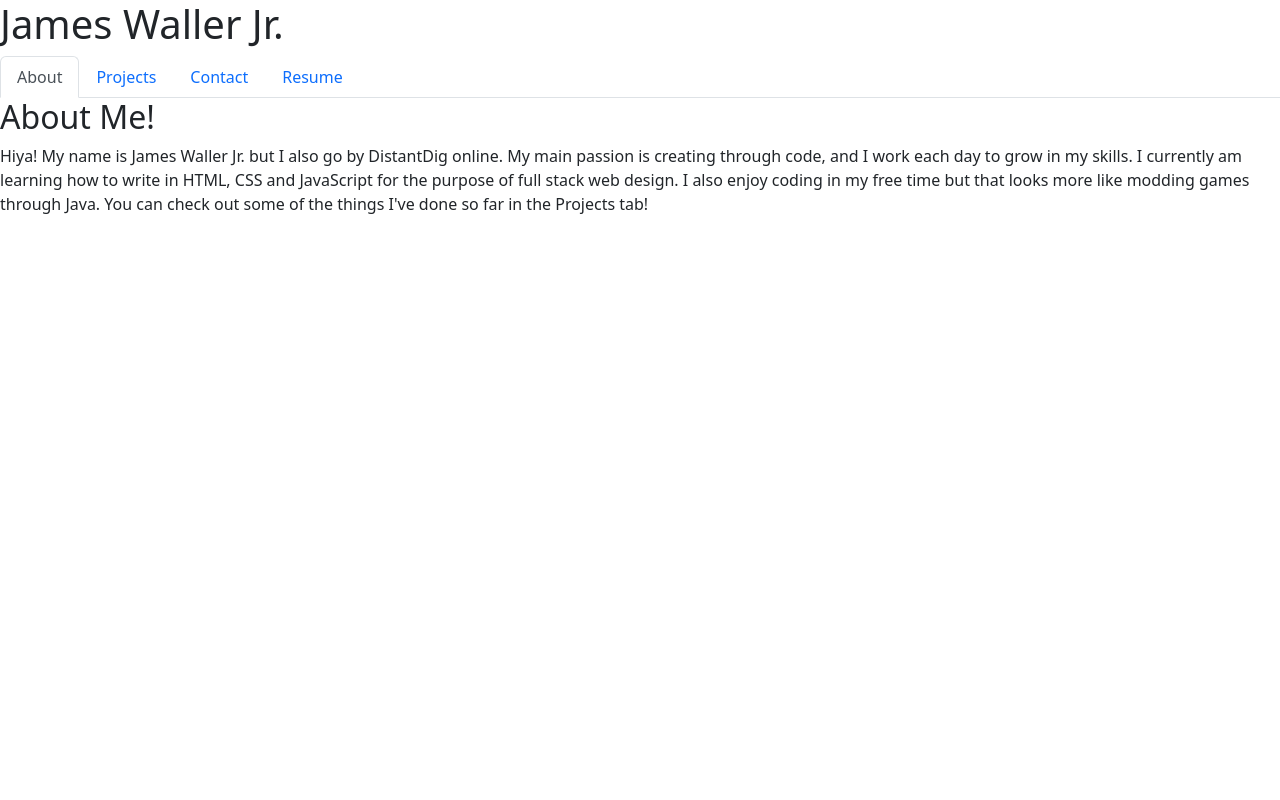
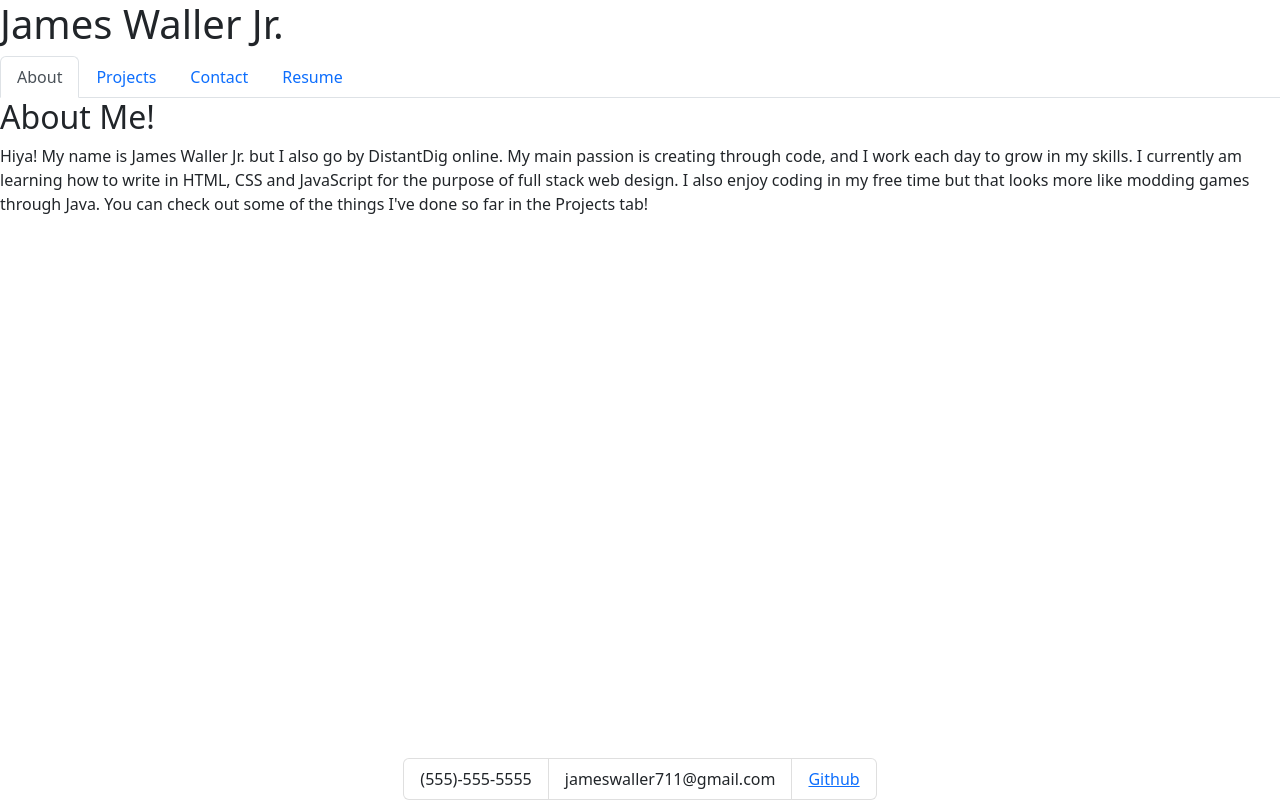
Before and after one commit to DistantDig/react-portfolio, a React (Vite) app: page / in a window 1280 px wide. Built offline with nearby package versions, Linux system fonts and the light colour scheme.

Commit message:
added footer

```diff
--- a/src/App.jsx
+++ b/src/App.jsx
@@ -1,13 +1,15 @@
 import { Outlet } from 'react-router-dom';
 import Header from './components/Header';
+import Footer from './components/Footer';
 
 function App() {
     return (
         <>
             <Header/>
-            <main className=''>
+            <main className='d-flex flex-column'>
                 <Outlet/>
             </main>
+            <Footer/>
         </>
     );
 };
--- /dev/null
+++ b/src/components/Footer.jsx
@@ -0,0 +1,14 @@
+function Footer() {
+
+    return (
+        <footer className="fixed-bottom">
+            <ul className="list-group list-group-horizontal justify-content-center">
+                <li className="list-group-item">(555)-555-5555</li>
+                <li className="list-group-item">jameswaller711@gmail.com</li>
+                <li className="list-group-item"><a className="violet-link" target="#" href="https://github.com/DistantDig">Github</a></li>
+            </ul>
+        </footer>
+    );
+}
+
+export default Footer;
```
